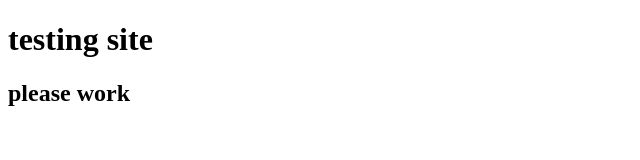
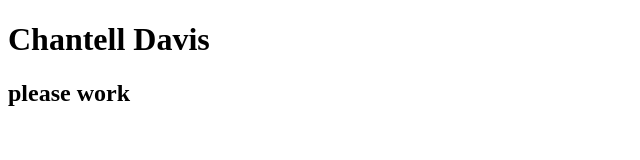
Before and after one commit to ChantellDavis/testing-site, a plain HTML site: page src/index.html in a window 1280 px wide. Shown: the whole page, without its empty margins (0-640 px from the left). Drawn offline with Linux system fonts and the light colour scheme.

Commit message:
changed h1

```diff
--- a/src/index.html
+++ b/src/index.html
@@ -6,7 +6,7 @@
     <title>Document</title>
   </head>
   <body>
-    <h1>testing site</h1>
+    <h1>Chantell Davis</h1>
     <h2>please work</h2>
   </body>
 </html>
```
